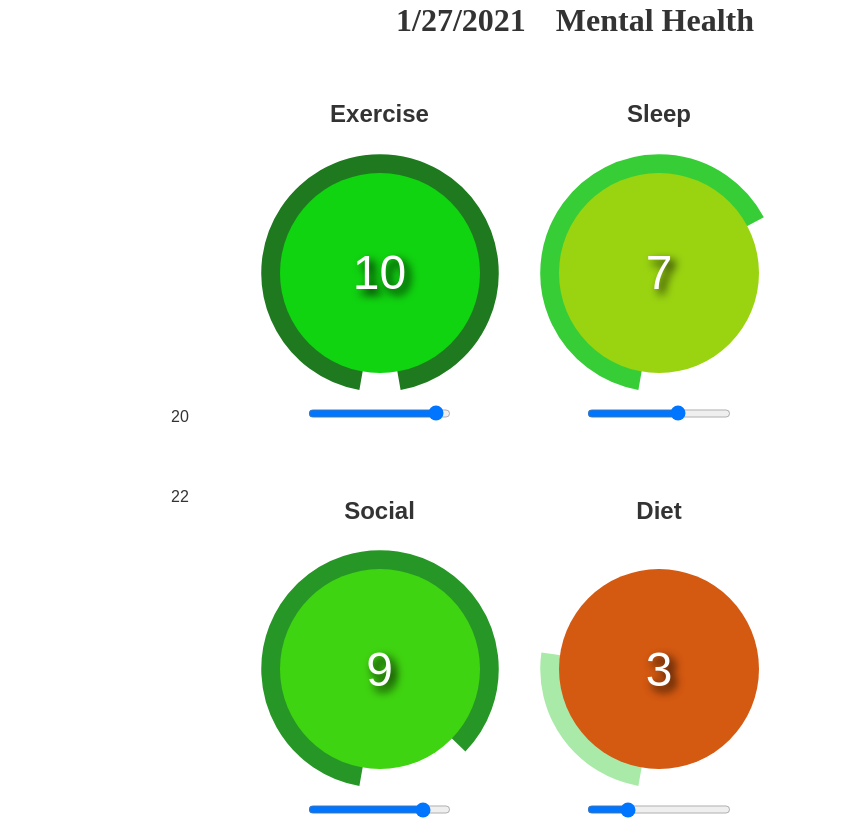
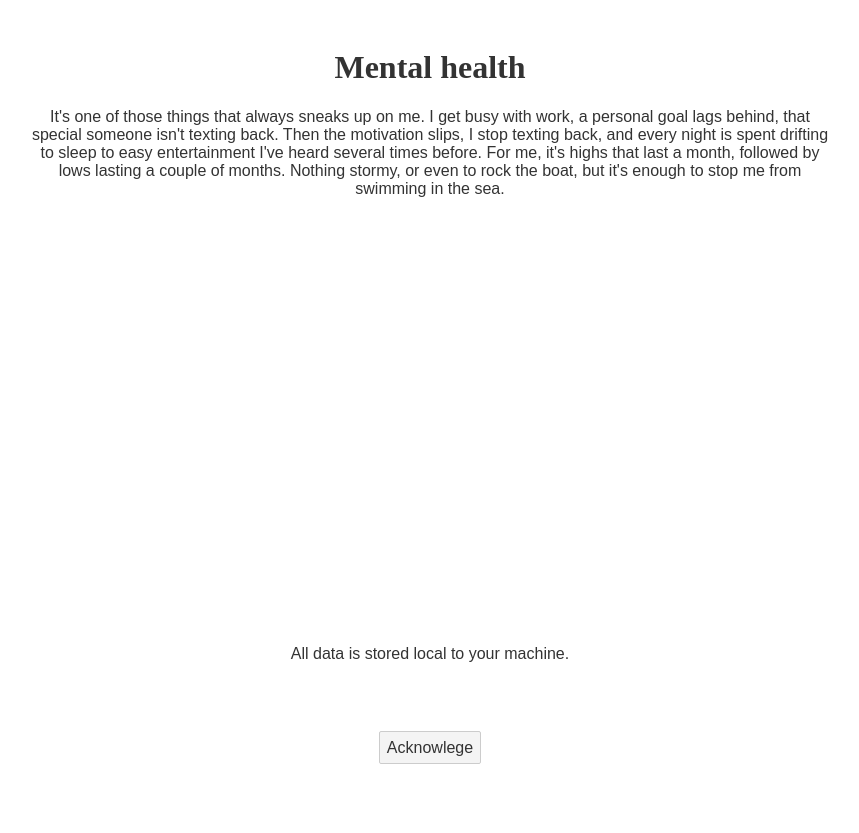
Before and after one commit to Jaeger2305/mental-health-tracker, a Svelte app in the folder client/: page / in a window 1280 px wide. Shown: the whole page, without its empty margins (210-1069 px from the left). After the commit the page ends 800 px from the top, so only its background shows below. Built offline with nearby package versions, Linux system fonts and the light colour scheme.

Commit message:
feat: add explanation

```diff
--- a/client/src/components/App.svelte
+++ b/client/src/components/App.svelte
@@ -4,8 +4,10 @@
   import Splash from "./Splash.svelte";
 
   let isAcknowledged = false;
+  let isLoaded = false;
   onMount(() => {
-    setTimeout(() => (isAcknowledged = true), 1000);
+    isLoaded = true;
+    setTimeout(() => (isAcknowledged = true), 60000);
   });
 </script>
 
@@ -19,8 +21,8 @@
 <main>
   {#if isAcknowledged}
     <Overview />
-  {:else}
-    <Splash />
+  {:else if isLoaded}
+    <Splash on:acknowledge={() => (isAcknowledged = true)} />
   {/if}
 </main>
 
--- a/client/src/components/Splash.svelte
+++ b/client/src/components/Splash.svelte
@@ -1,22 +1,79 @@
 <script lang="ts">
-  import { onMount } from "svelte";
+  import { fade, fly } from "svelte/transition";
+  import { createEventDispatcher } from "svelte";
+  const dispatch = createEventDispatcher<{
+    acknowledge: boolean;
+  }>();
 
-  let isAcknowledged = false;
-  onMount(() => {
-    isAcknowledged = true;
-  });
+  function acknowledge() {
+    dispatch("acknowledge", true);
+  }
+
+  const animationModifier = 2;
 </script>
 
 <main>
-  <h1>Mental health</h1>
-  <p>lorem ipsum</p>
-  <h2>The burners</h2>
-  <p>lorem ipsum</p>
-  {#if isAcknowledged}
-    <h2>This app</h2>
-    <p>lorem ipsum</p>
-  {/if}
+  <h1 in:fly={{ duration: 2000, x: -200 }}>Mental health</h1>
+  <p in:fade={{ duration: 2000, delay: animationModifier * 1000 }}>
+    It's one of those things that always sneaks up on me. I get busy with work,
+    a personal goal lags behind, that special someone isn't texting back. Then
+    the motivation slips, I stop texting back, and every night is spent drifting
+    to sleep to easy entertainment I've heard several times before. For me, it's
+    highs that last a month, followed by lows lasting a couple of months.
+    Nothing stormy, or even to rock the boat, but it's enough to stop me from
+    swimming in the sea.
+  </p>
+  <p in:fade={{ duration: 2000, delay: animationModifier * 7000 }}>
+    This cycle isn't easy. It's boring and I'm resigned to breaking it. I don't
+    claim to have any answers, but I'll be damned if I can't at least see it
+    coming so I can adjust my expectations. The solution then lies in tracking.
+  </p>
+  <h2 in:fly={{ duration: 2000, delay: animationModifier * 10000, x: -200 }}>
+    The burners
+  </h2>
+  <p in:fade={{ duration: 2000, delay: animationModifier * 10000 }}>
+    There are four key metrics I've lived by for the past 5 years. I have little
+    active agency over each and too often they are neglected. What's worse is
+    that they are typically linked. A dip in one has consequences to all of the
+    others.
+  </p>
+  <p in:fade={{ duration: 2000, delay: animationModifier * 15000 }}>
+    <strong>Exercise</strong>: Did you exercise an hour each day?
+  </p>
+  <p in:fade={{ duration: 2000, delay: animationModifier * 15500 }}>
+    <strong>Sleep</strong>: Are you getting your 8 hours? What time did you
+    sleep? Are you exhausted going into bed?
+  </p>
+  <p in:fade={{ duration: 2000, delay: animationModifier * 16000 }}>
+    <strong>Social</strong>: Did you reach out to any old friends? Make any new
+    ones? Did you start a conversation when you didn't need to? Did you avoid
+    anyone?
+  </p>
+  <p in:fade={{ duration: 2000, delay: animationModifier * 16500 }}>
+    <strong>Diet</strong>: How much did you cook? Was your food healthy? Did you
+    enjoy cooking?
+  </p>
+  <h2 in:fly={{ duration: 2000, delay: animationModifier * 19000, x: -200 }}>
+    This app
+  </h2>
+  <p in:fade={{ duration: 2000, delay: animationModifier * 19000 }}>
+    Give a score every day, and a note if you like. The algorithm will warn you
+    if you're on a downward spiral, and suggest things to help.
+  </p>
+  <p>All data is stored local to your machine.</p>
+  <p in:fade={{ duration: 2000, delay: animationModifier * 22000 }}>
+    Inputting a bad score won't feel good, so the app won't reprimand you
+    instantly, but it'll pop up with a suggestion when it thinks may be
+    convenient.
+  </p>
+  <button on:click={acknowledge}>Acknowlege</button>
 </main>
 
 <style>
+  main {
+    min-width: 250px;
+    max-width: 800px;
+    width: 80vw;
+    margin: 5vw;
+  }
 </style>
```
